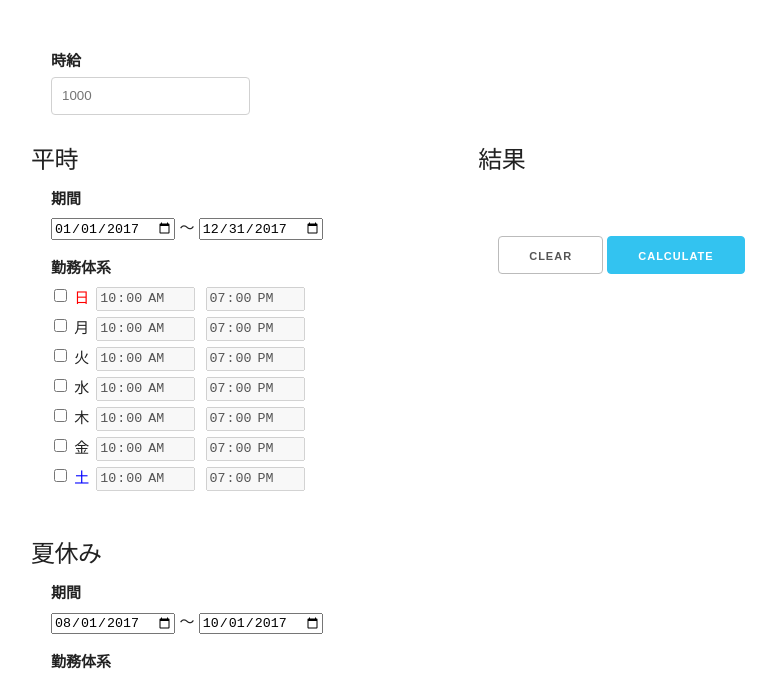
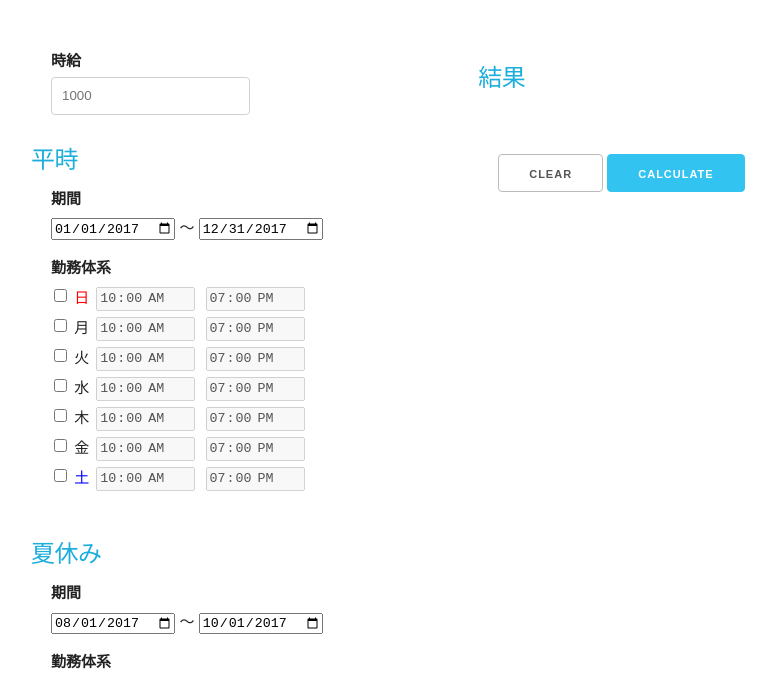
Before and after one commit to jackale/calculate-income, a plain HTML site: page index.html in a window 1280 px wide. Shown: the part 64-742 px from the top of the page, without its empty margins (159-935 px from the left). Drawn offline with nearby package versions, Linux system fonts and the light colour scheme.

Commit message:
一旦いい感じ

```diff
--- a/index.html
+++ b/index.html
@@ -13,13 +13,13 @@
   </header>
   <div id="content" class="container">
     <div class="row">
-      <div class="hour-wage">
-        <label for="hour-wage">時給</label>
-        <input type="text" id="hour-wage" name="hour-wage" value="" placeholder="1000">
-      </div>
     </div>
     <div class="row">
       <div id="input" class="six columns">
+        <div class="hour-wage">
+          <label for="hour-wage">時給</label>
+          <input type="text" id="hour-wage" name="hour-wage" value="" placeholder="1000">
+        </div>
         <div id="standard" class="config">
           <h5>平時</h5>
           <div class="during"></div>
--- a/src/main.css
+++ b/src/main.css
@@ -12,6 +12,10 @@ header{
 header h4 {
   padding: 10px;
   margin: 0px;
+}
+
+h5 {
+  color: #1EAEDB;
 }
 
 input[type=checkbox], input[type=time] {
```
